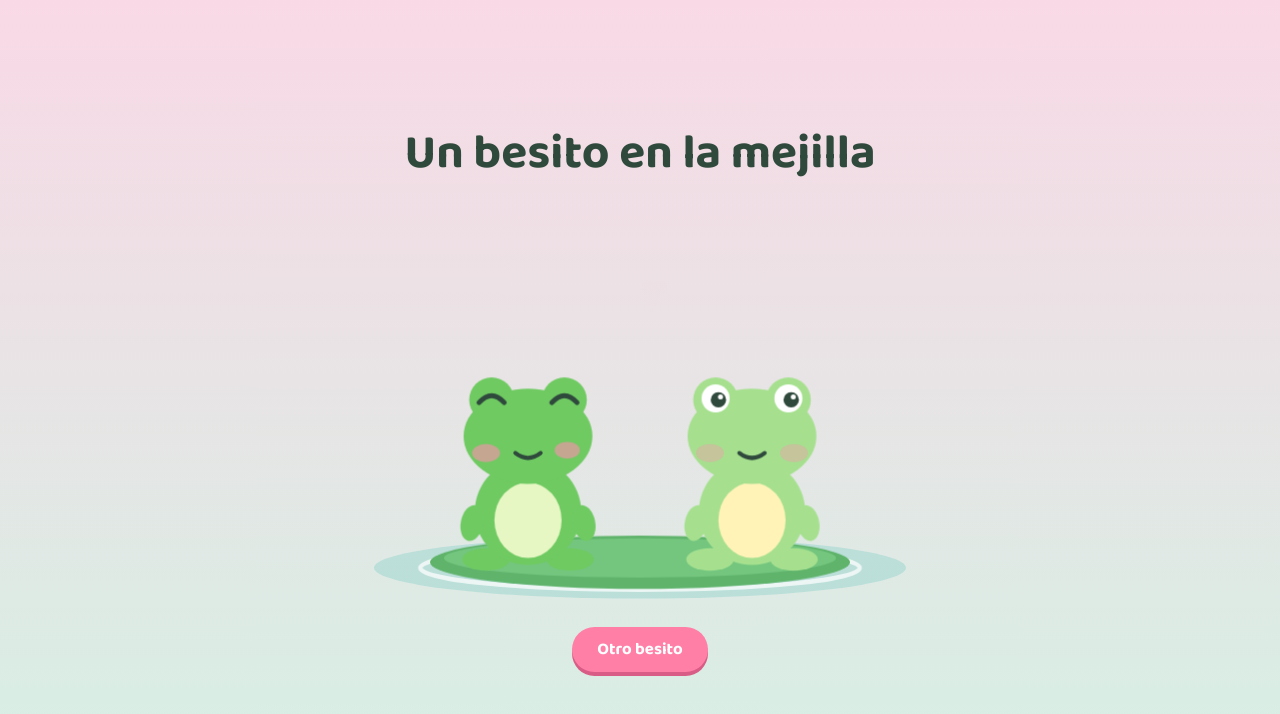
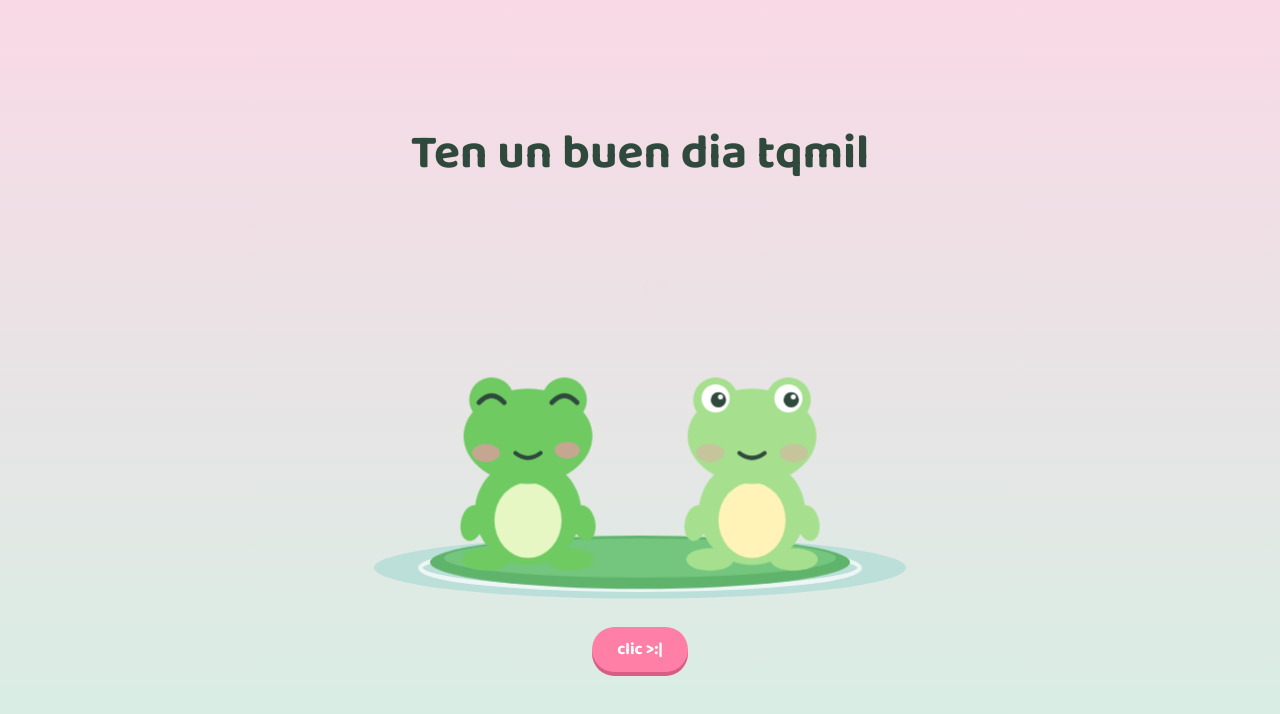
Before and after one commit to lillyroggom98-web/tqm, a plain HTML site: page index.html in a window 1280 px wide. Drawn offline with Linux system fonts and the light colour scheme.

Commit message:
Update index.html

```diff
--- a/index.html
+++ b/index.html
@@ -3,7 +3,7 @@
 <head>
 <meta charset="utf-8">
 <meta name="viewport" content="width=device-width, initial-scale=1">
-<title>Ten un buen dia tqmil</title>
+<title>hola</title>
 <link rel="preconnect" href="https://fonts.googleapis.com">
 <link rel="preconnect" href="https://fonts.gstatic.com" crossorigin>
 <link href="https://fonts.googleapis.com/css2?family=Baloo+2:wght@500;700&display=swap" rel="stylesheet">
@@ -82,7 +82,7 @@
 </style>
 </head>
 <body>
-  <h1>Un besito en la mejilla</h1>
+  <h1>Ten un buen dia tqmil</h1>
 
   <svg id="scene" class="go" viewBox="0 0 400 290" role="img"
        aria-label="Una ranita verde le da un beso en la mejilla a otra ranita que sonríe con las mejillas sonrojadas">
@@ -148,7 +148,7 @@
     <g transform="translate(232 152)"><use class="heart" href="#heart-shape" fill="#ffb3cb" style="--d:.5s;--dx:-22px"/></g>
   </svg>
 
-  <button id="again" type="button">Otro besito</button>
+  <button id="again" type="button">clic >:|</button>
 
 <script>
 
```
